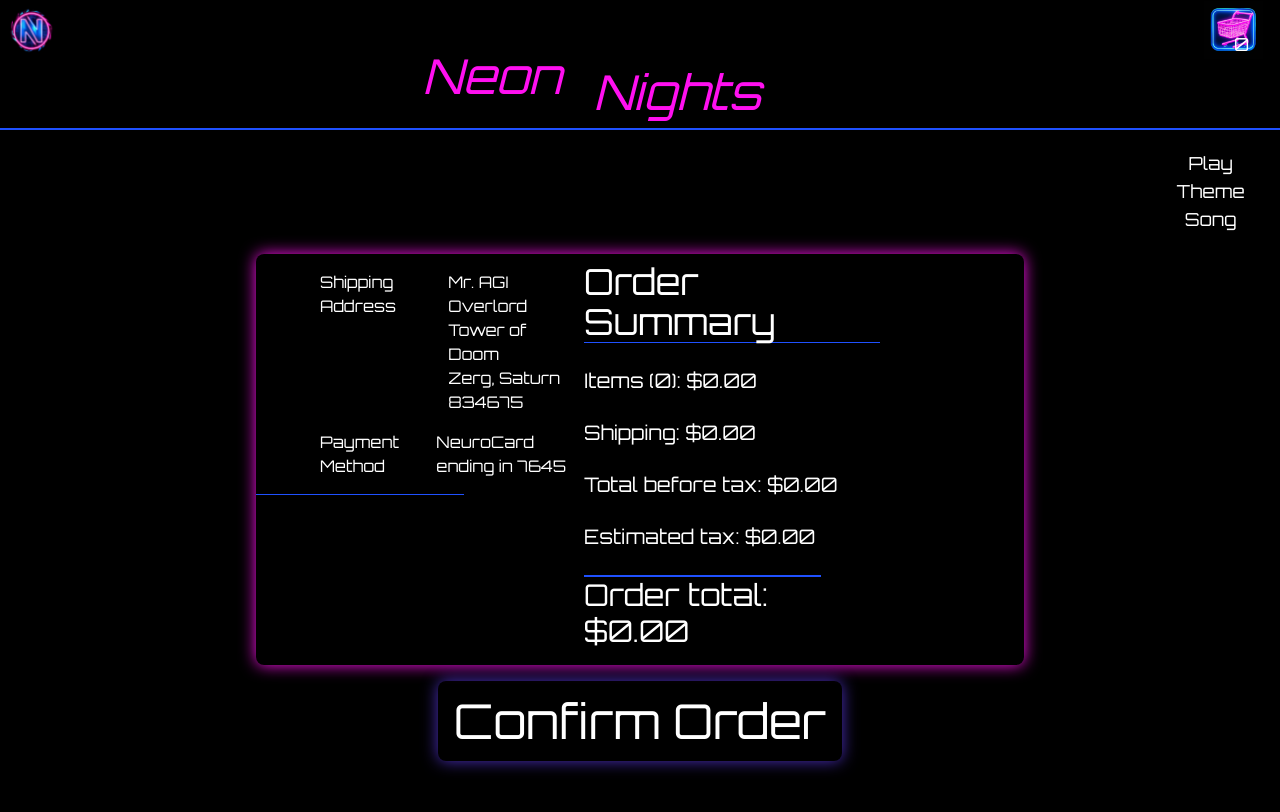
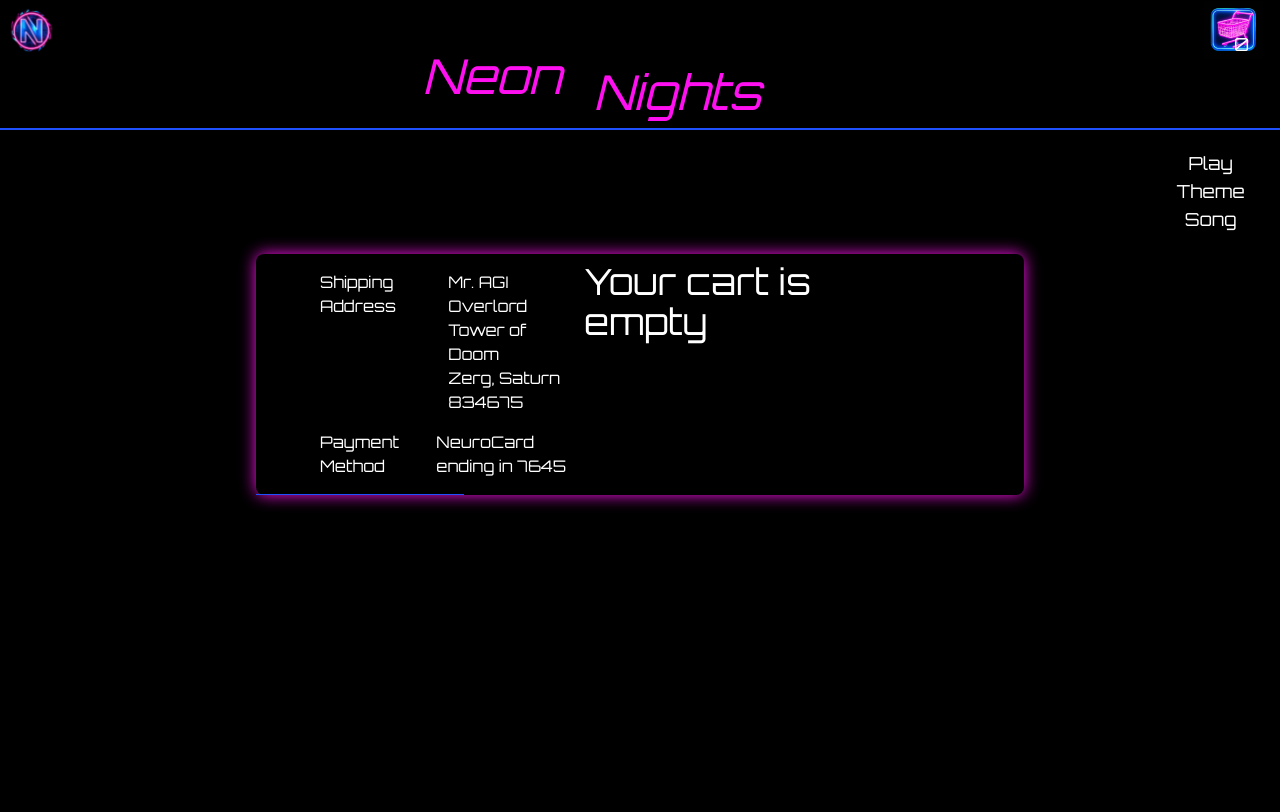
Before and after one commit to OblivionNoirV2/NeonNights, a React (Create React App) app: page /Checkout in a window 1280 px wide. Shown: the top 812 px of the page. Built offline with nearby package versions, Linux system fonts and the light colour scheme.

Commit message:
fix edge case

```diff
--- a/src/Checkout.tsx
+++ b/src/Checkout.tsx
@@ -44,8 +44,8 @@ const ShippingAndPayment = () => {
 const ConfirmButton = () => {
     return (
         <button onClick={() => alert("Order confirmed!")}
-            className="checkout-btn rounded-lg text-white  text-5xl
-        mt-4 px-4 py-4 ">
+            className="checkout-btn rounded-lg text-white lg:mb-0  text-5xl
+         px-4 py-4">
             Confirm Order
         </button>
     )
@@ -62,6 +62,8 @@ const ItemsSummary = () => {
 
     return (
         <section className="text-white ml-4">
+            {cart.length !== 0 ?
+                <>
                     <h1 className="text-4xl">Order Summary</h1>
                     <hr></hr>
                     <section className="flex flex-col text-xl mb-4">
@@ -84,9 +86,15 @@ const ItemsSummary = () => {
                             </li>
                         </ul>
                     </section>
+                </>
+                :
+                <section>
+                    <h1 className="text-3xl lg:text-4xl mb-8 lg:mb-0">Your cart is empty</h1>
                 </section>
-    )
             }
+        </section>
+    );
+};
 //row with 2 cols
 const Checkout = () => {
     const { cart } = useContext(CartContext);
@@ -128,9 +136,12 @@ const Checkout = () => {
                     <ItemsSummary />
                 </section>
             </main>
-            <section className="flex justify-center mx-auto mb-16">
+            {cart.length !== 0 &&
+                <section className="flex justify-center mt-4 mx-auto">
                     <ConfirmButton />
                 </section>
+            }
+
         </div>
     )
 }
```
Lines whose indentation alone changed are shown as unchanged.
